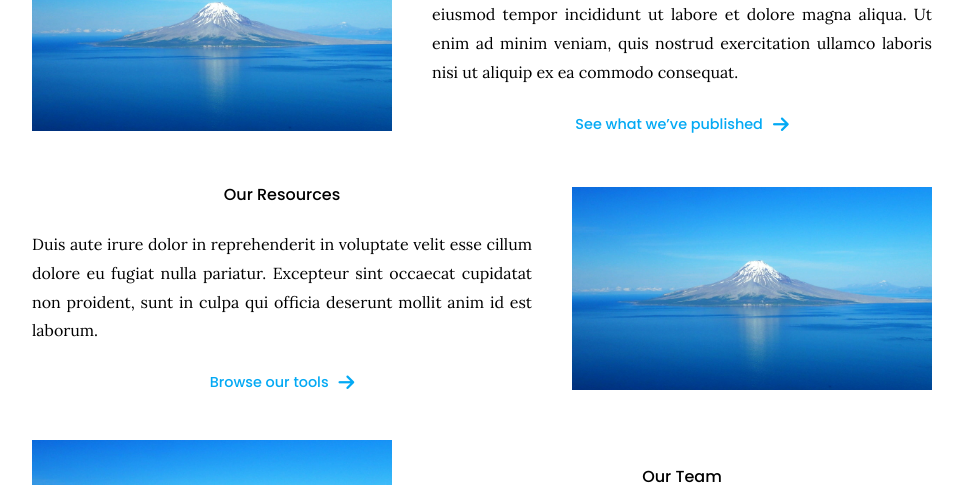
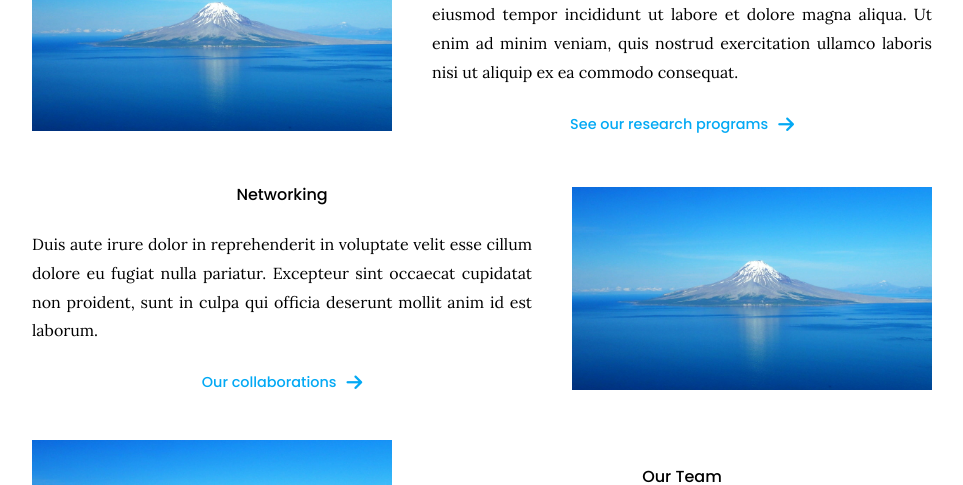
Before and after one commit to AurapatN/AurapatN-website, a Jekyll site: the page built from index.md, in a window 1280 px wide and 900 px high, scrolled down 812 px. Shown: the part 146-631 px from the top of the window, without its empty margins (158-1121 px from the left). Built offline with Jekyll 4.4.1, drawn with Linux system fonts in a browser that asks for light colours.

Commit message:
Update index.md

```diff
--- a/index.md
+++ b/index.md
@@ -39,7 +39,7 @@ Ut enim ad minim veniam, quis nostrud exercitation ullamco laboris nisi ut aliqu
 {%
   include link.html
   link="research"
-  text="See what we've published"
+  text="See our research programs"
   icon="fas fa-arrow-right"
   flip=true
 %}
@@ -61,7 +61,7 @@ Excepteur sint occaecat cupidatat non proident, sunt in culpa qui officia deseru
 {%
   include link.html
   link="tools"
-  text="Browse our tools"
+  text="Our collaborations"
   icon="fas fa-arrow-right"
   flip=true
 %}
@@ -72,7 +72,7 @@ Excepteur sint occaecat cupidatat non proident, sunt in culpa qui officia deseru
   include feature.html
   image="images/photo.jpg"
   link="resources"
-  title="Our Resources"
+  title="Networking"
   flip=true
   text=text
 %}
```
